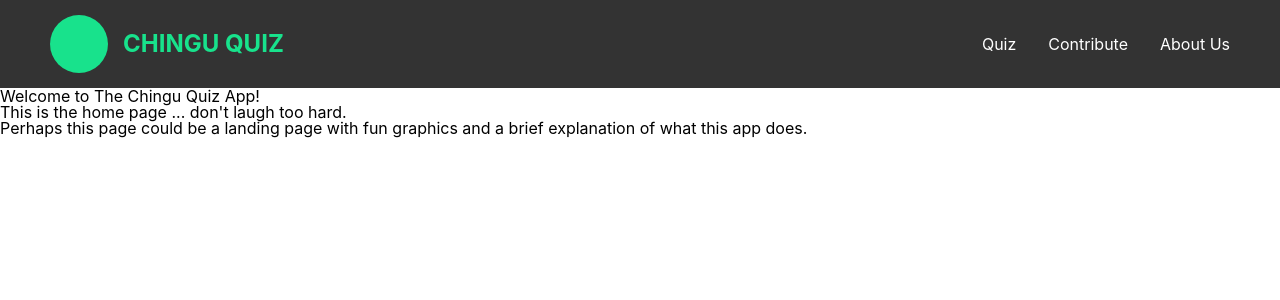
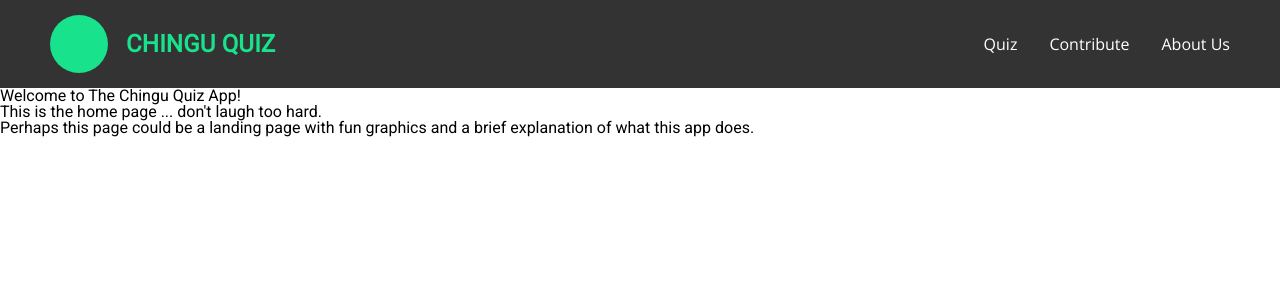
Before and after one commit to chingu-voyages/moonshot-chingu-quiz, a Next.js app in the folder client/: page / in a window 1280 px wide. Shown: the top 300 px of the page. Built offline with nearby package versions, Linux system fonts and the light colour scheme.

Commit message:
CHIN-45-import-basic-fonts

```diff
--- a/client/components/header/styles.js
+++ b/client/components/header/styles.js
@@ -28,13 +28,15 @@ export const Logo = styled.div`
     height: 58px;
     border-radius: 50%;
     background: #18E28C;
-    margin-right: 15px;
+    margin-right: 18px;
 `;
 
 export const LogoText = styled.div`
+    font-family: 'Roboto', sans-serif;
     font-size: 24px;
     line-height: 32px;
     font-weight: bold;
+    letter-spacing: 0.2px;
     text-transform: uppercase;
     color: #18E28C;
 `;
--- a/client/styles/globals.css
+++ b/client/styles/globals.css
@@ -1,7 +1,18 @@
+@import url('https://fonts.googleapis.com/css2?family=Roboto&display=swap');
+@import url('https://fonts.googleapis.com/css2?family=Open+Sans&display=swap');
+
 html,
 body {
-  font-family: -apple-system, BlinkMacSystemFont, Segoe UI, Roboto, Oxygen,
-    Ubuntu, Cantarell, Fira Sans, Droid Sans, Helvetica Neue, sans-serif;
+  font-family: 'Open Sans', sans-serif;;
+}
+
+h1,
+h2,
+h3,
+h4,
+h5,
+h6 {
+  font-family: 'Roboto', sans-serif;
 }
 
 a {
```
